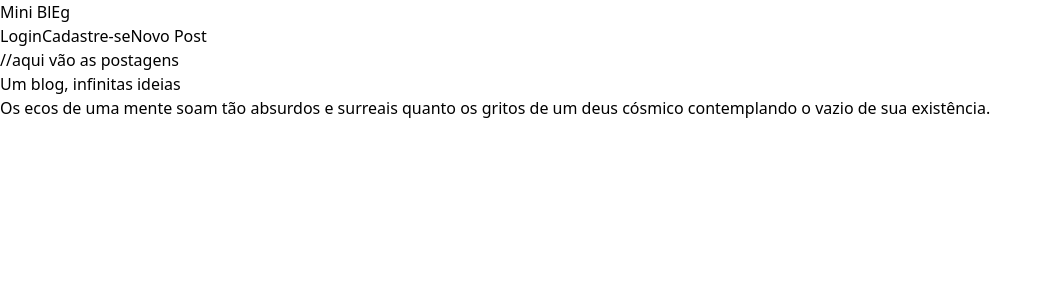
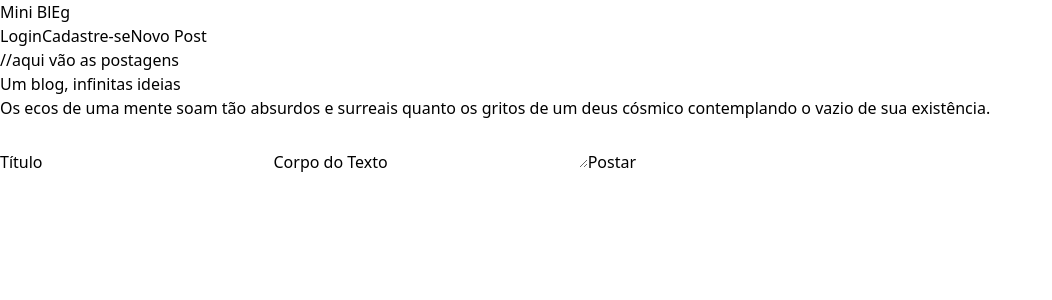
Before and after one commit to Dian-New-Dev/mini-blog, a React (Vite) app: page /novo-post in a window 1280 px wide. Shown: the top 300 px of the page, without its empty margins (0-1052 px from the left). Built offline with nearby package versions, Linux system fonts and the light colour scheme.

Commit message:
preencher formulario de novo post insere novo post em array de objetos

```diff
--- a/src/pages/NovoPost.tsx
+++ b/src/pages/NovoPost.tsx
@@ -1,48 +1,64 @@
 import React, {useEffect, useState} from 'react';
-import { Link } from 'react-router-dom';
-import Post from '../data/ArmazemDePosts';
+
+interface arrayDeObjetos {
+    titulo: string;
+    corpo: string;
+}
 
 const NovoPost: React.FC = () => {
 
-    useEffect(() => {
-        const post1 = new Post('barbaridade', 'tche');
-        const post2 = new Post('lala', 'teetete')
-        post1.inserirnoArray();
-        post2.inserirnoArray();
-    }, [])
+    const [itemTitle, setItemTitle] = useState<string[]>([]);
+    const [itemBody, setItemBody] = useState<string[]>([]);
+    const [arrayDeObjetos, setArrayDeObjetos] = useState<arrayDeObjetos[]>([]);
 
+    function handleInputTitle(e:React.ChangeEvent<HTMLInputElement>) {
+        setItemTitle(e.target.value)
+    }
+
+    function handleInputBody(e:React.ChangeEvent<HTMLInputElement>) {
+        setItemBody(e.target.value)
+    }
 
     function handleSubmit(e: React.FormEvent) {
         e.preventDefault();
+
+        setArrayDeObjetos(prevArray => [...prevArray, {titulo: itemTitle, corpo: itemBody }]);
+
+
+
+
     }
 
+    useEffect(() => {
+        console.log(arrayDeObjetos)
+    }, [arrayDeObjetos])
+
     return (
-        <p></p>
-        // <div
-        // id="novo-post-container"
-        // className='
-        // grid
-        // place-items-center
-        // w-full
-        // h-full'>
-        //     <div>
-        //         <form className='
-        //         flex
-        //         flex-col
-        //         gap-4'
-        //         onSubmit={handleSubmit}>
-        //             <label htmlFor="titulo">Título</label>
-        //             <input onChange={handleInputTitle} type="text" name='titulo' id="titulo"/>
+        <div
+        id="novo-post-container"
+        className='
+        grid
+        place-items-center
+        w-full
+        h-full'>
+            <div>
+                <form className='
+                flex
+                flex-col
+                gap-4'
+                onSubmit={handleSubmit}>
+                    <label htmlFor="titulo">Título</label>
+                    <input onChange={handleInputTitle} type="text" name='titulo' id="titulo"/>
 
-        //             <label htmlFor="novo-post">Corpo do Texto</label>
-        //             <textarea onChange={handleInputBody} name="novo-post" id="novo-post" />
+                    <label htmlFor="novo-post">Corpo do Texto</label>
+                    <textarea onChange={handleInputBody} name="novo-post" id="novo-post" />
 
 
-        //             <button type='submit'>Postar</button>
-        //         </form>
-        //     </div>
+                    <button type='submit'>Postar</button>
+                </form>
+            </div>
 
-        // </div>
+        </div>
     );
 
 };
```
